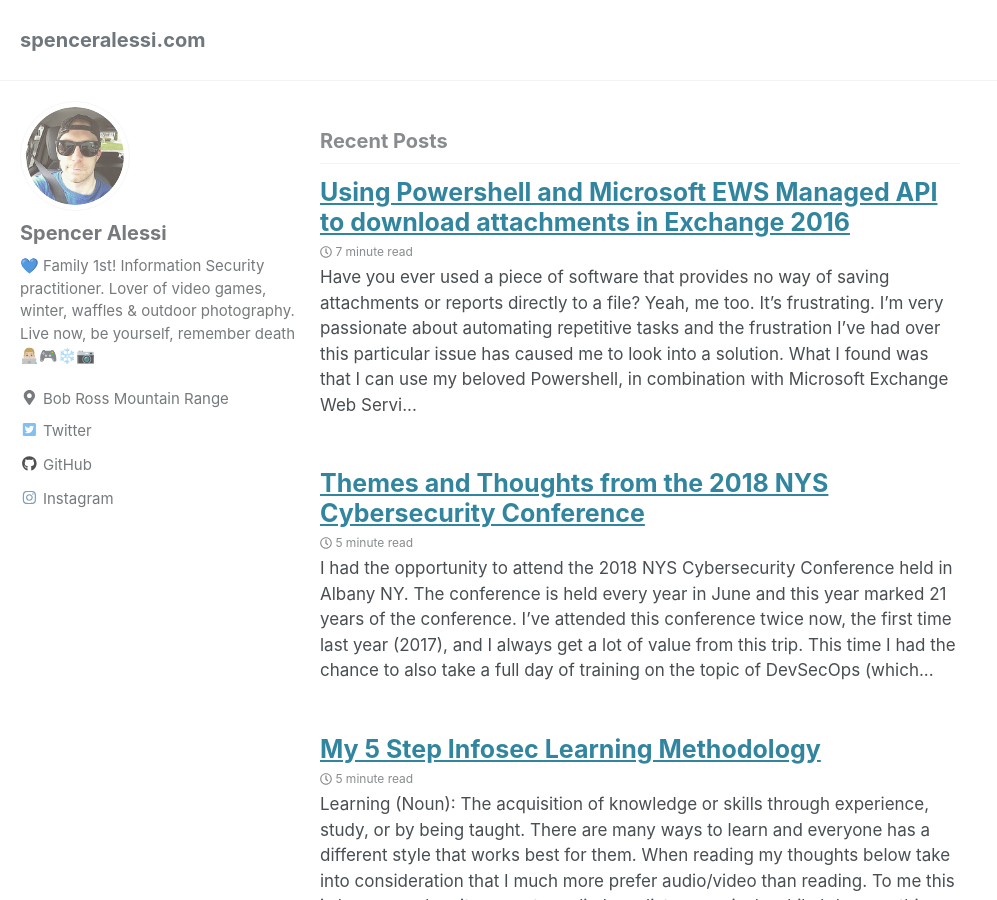
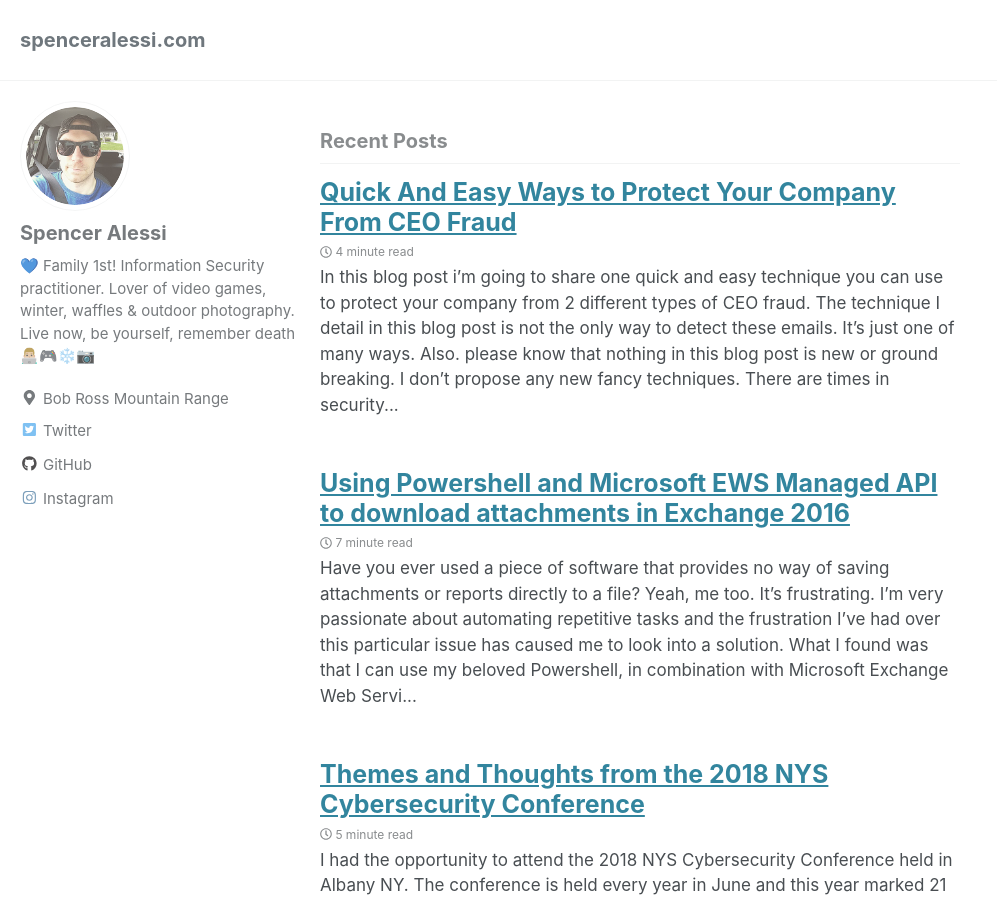
Before and after one commit to techspence/techspence.github.io, a Jekyll site: the page built from index.html, in a window 1280 px wide and 900 px high. Shown: the whole window, without its empty margins (0-997 px from the left). Built offline with Jekyll 4.4.1, drawn with Linux system fonts in a browser that asks for light colours; cached includes are drawn as plain includes; the list of posts is cut into pages by our own code; part of the change alters nothing that is shown.

Commit message:
new post ceo fraud

```diff
--- a/_drafts/2019-03-14-Quick-And-Easy-Ways-To-Protect-Your-Company-From-CEO-Fraud.md
+++ b/_posts/2019-03-15-Quick-And-Easy-Ways-To-Protect-Your-Company-From-CEO-Fraud.md
@@ -2,7 +2,7 @@
 layout: single
 classes: wide
 title: "Quick And Easy Ways to Protect Your Company From CEO Fraud"
-date: 2019-03-14
+date: 2019-03-15
 ---
 In this blog post i'm going to share one quick and easy technique you can use to protect your company from 2 different types of CEO fraud. The technique I detail in this blog post is not the only way to detect these emails. It's just one of many ways. Also. please know that nothing in this blog post is new or ground breaking. I don't propose any new fancy techniques. There are times in security where detection and prevention just comes down to a few simple, yet tedious tasks. This is one of those situations. By using a little understanding of what attackers try to do with some regular expression knowledge you can mitigate a good chuck of CEO fraud emails. My hope is that you get some value from this or maybe it prompts you to think about your phishing detection a little bit differently.
 
@@ -18,6 +18,8 @@ Now, the first thing to tackle before jumping into this is to make sure you have
 The thing I want you to focus on here is the **domain**, everything after the @ symbol. In this blog post, my made up CEO's name is Jack Carter and the company email is eureka[.]com.
 
 *If you're a syfy fan you will know that Jack Carter was the quirky and trouble prone Sheriff of a town called Eureka in the show with the same name. I love that show. It's about a town of geniuses that are always causing trouble, blowing stuff up or wreaking some other kind of havoc on the town.*
+
+What attackers are hoping is that your billing manager or HR rep doesn't pay attention to the sender's information, sees the name, which matches the CEO's name, glances over the look-a-like/misspelt domain name and continues onto the body of the email. Attackers are banking on your co-workers just being lazy. Encourage your users to stay vigilant and stay aware!
 
 Ok here's an example of what i'm talking about:
 
@@ -76,6 +78,8 @@ As the title of this section implies, there is another technique that I have see
 
 The thing I want you to focus on here is the **sender name**, everything before the @ symbol. Again, in this blog post, my made up CEO's name is Jack Carter and the company email is eureka[.]com.
 
+**I will repeat myself here because it's so important..** Attackers are hoping is that your billing manager or HR rep doesn't pay attention to the sender's information, sees the name, which matches the CEO's name and continues onto the body of the email. Attackers are banking on your co-workers just being lazy. Encourage your users to stay vigilant and stay aware!
+
 Ok here's an example of what i'm talking about:
 
     a) Jack Carter <whizbank@bankerceo.com>
```
